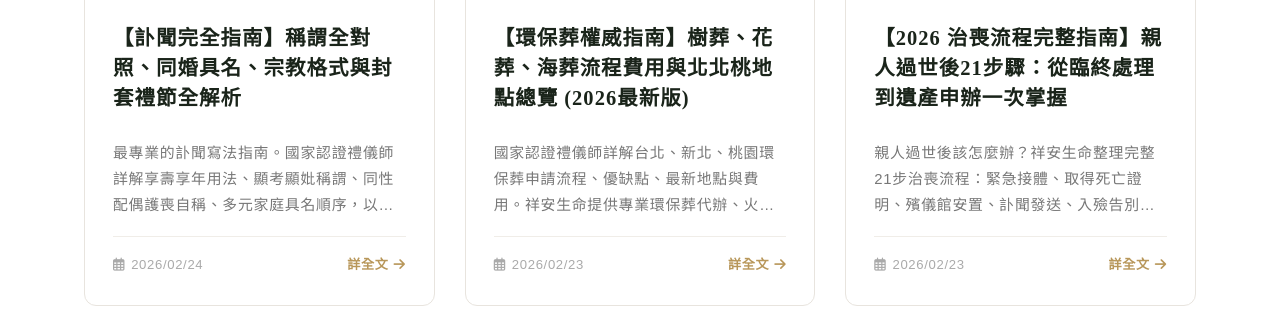
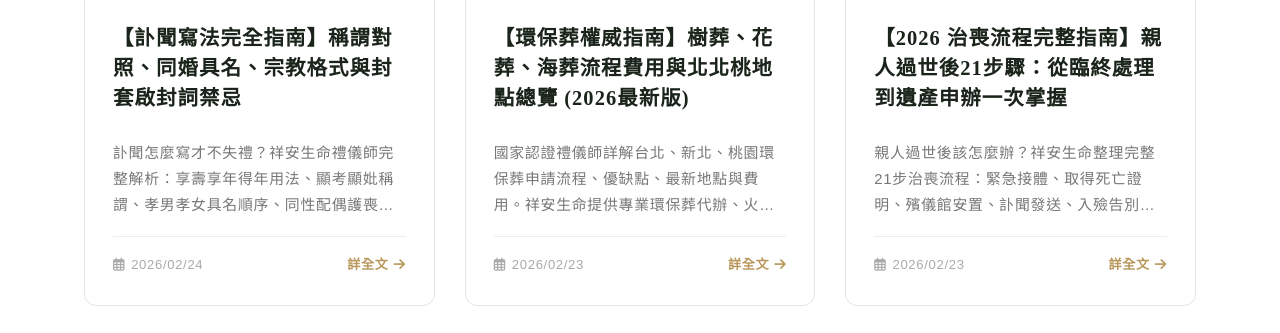
Before and after one commit to Shiangan/Shiangan, a Jekyll site: the page built from blog.html, in a window 1280 px wide and 900 px high, scrolled down 2449 px, cut to the strip 233-566 px from the top of the window. Built offline with Jekyll 4.4.1, drawn with Linux system fonts in a browser that asks for light colours.

Commit message:
Update 2026-02-24-article-fuwen.md

```diff
--- a/_posts/2026-02-24-article-fuwen.md
+++ b/_posts/2026-02-24-article-fuwen.md
@@ -1,12 +1,13 @@
 ---
 layout: post
-title: "【訃聞完全指南】稱謂全對照、同婚具名、宗教格式與封套禮節全解析"
+title: "【訃聞寫法完全指南】稱謂對照、同婚具名、宗教格式與封套啟封詞禁忌"
 date: 2026-02-24 09:00:00 +0800
 category: 禮俗禁忌
-description: "最專業的訃聞寫法指南。國家認證禮儀師詳解享壽享年用法、顯考顯妣稱謂、同性配偶護喪自稱、多元家庭具名順序，以及封套啟封詞禁忌與顏色選用，確保治喪禮節圓滿無遺。"
+description: "訃聞怎麼寫才不失禮？祥安生命禮儀師完整解析：享壽享年得年用法、顯考顯妣稱謂、孝男孝女具名順序、同性配偶護喪夫妻具名、佛道基督宗教格式差異，以及封套鈞啟台啟道啟用法。"
 permalink: /article-fuwen.html
 image: /images/article-fuwen-ultimate.jpg
-tags: ["訃聞範本", "同性婚姻訃聞", "治喪知識", "禮儀稱謂", "多元家庭", "封套寫法"]
+robots: "index, follow"
+tags: ["訃聞寫法", "訃聞稱謂", "享壽享年", "孝男孝女具名", "同婚訃聞", "封套寫法", "鈞啟台啟", "治喪文書"]
 has_faq: true
 faqs:
   - question: "同性配偶在訃聞中如何自稱？"
```
